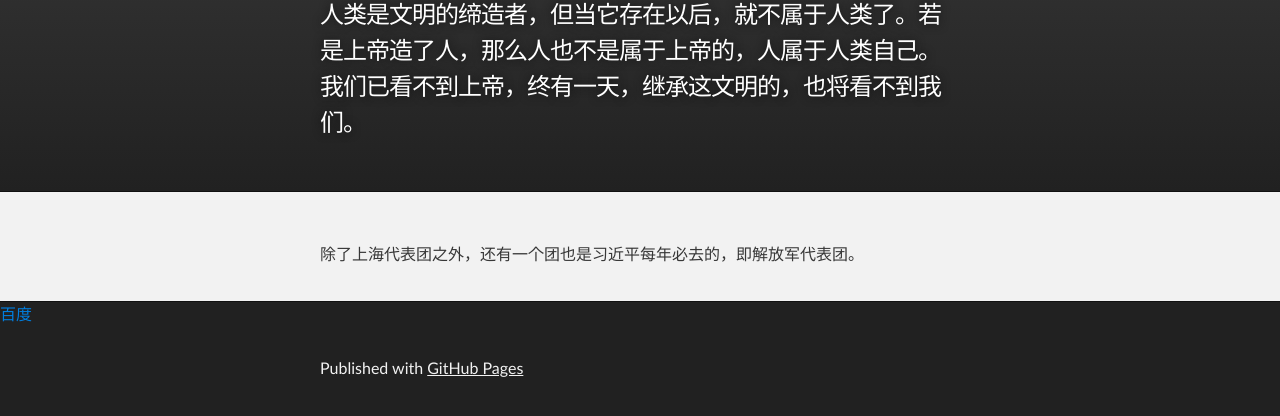
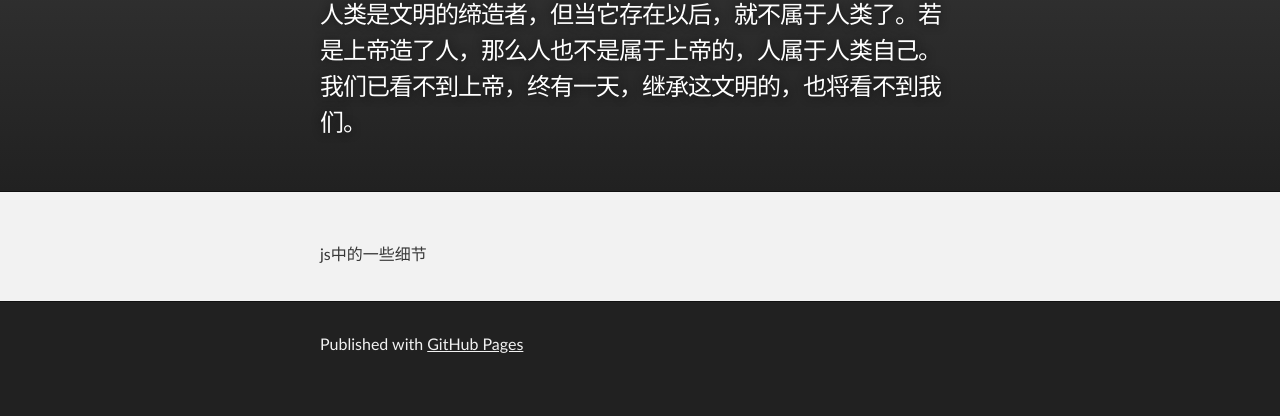
Before and after one commit to oatt123/oatt123.github.io, a plain HTML site: page index.html in a window 1280 px wide. Shown: the part 126-542 px from the top of the page. Drawn offline with Linux system fonts and the light colour scheme.

Commit message:
Replace master branch with page content via GitHub

```diff
--- a/index.html
+++ b/index.html
@@ -27,10 +27,10 @@
     <!-- MAIN CONTENT -->
     <div id="main_content_wrap" class="outer">
       <section id="main_content" class="inner">
-        <p>除了上海代表团之外，还有一个团也是习近平每年必去的，即解放军代表团。</p>
+        <p>js中的一些细节</p>
       </section>
     </div>
-    <a href="http://www.baidu.com">百度</a>
+
     <!-- FOOTER  -->
     <div id="footer_wrap" class="outer">
       <footer class="inner">
--- a/params.json
+++ b/params.json
@@ -1 +1 @@
-{"name":"魔乐塔的个人主页","tagline":"人类是文明的缔造者，但当它存在以后，就不属于人类了。若是上帝造了人，那么人也不是属于上帝的，人属于人类自己。我们已看不到上帝，终有一天，继承这文明的，也将看不到我们。","body":"除了上海代表团之外，还有一个团也是习近平每年必去的，即解放军代表团。","google":"","note":"Don't delete this file! It's used internally to help with page regeneration."}
+{"name":"魔乐塔的个人主页","tagline":"人类是文明的缔造者，但当它存在以后，就不属于人类了。若是上帝造了人，那么人也不是属于上帝的，人属于人类自己。我们已看不到上帝，终有一天，继承这文明的，也将看不到我们。","body":"js中的一些细节\r\n\r\n\r\n\r\n","google":"","note":"Don't delete this file! It's used internally to help with page regeneration."}
```
